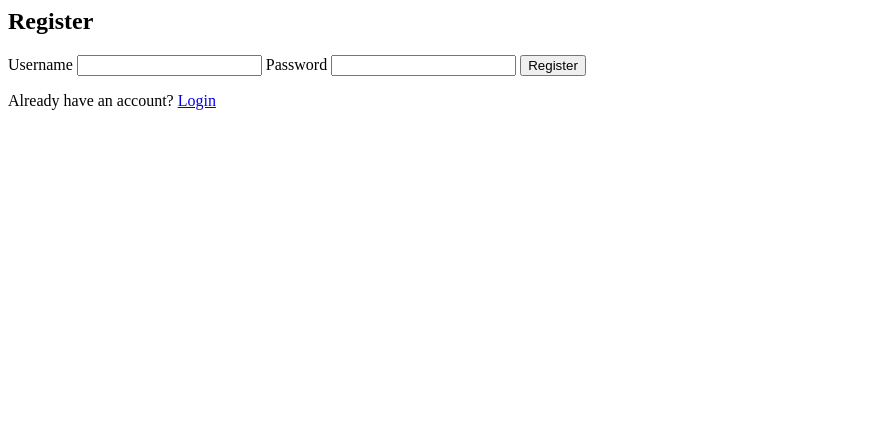
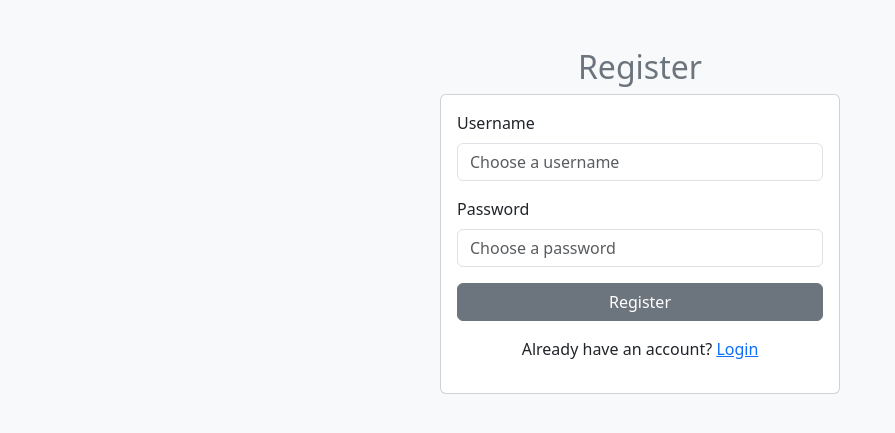
Before and after one commit to Desticius/Weather-App, a Flask app: page /register in a window 1280 px wide. Shown: the top 433 px of the page, without its empty margins (0-895 px from the left). Run offline with Flask 3, Linux system fonts and the light colour scheme.

Commit message:
Updated login and register pages with Bootstrap styling

```diff
--- a/templates/register.html
+++ b/templates/register.html
@@ -1,9 +1,33 @@
-<h2>Register</h2>
-<form method="POST">
-    <label>Username</label>
-    <input type="text" name="username" required>
-    <label>Password</label>
-    <input type="password" name="password" required>
-    <button type="submit">Register</button>
-</form>
-<p>Already have an account? <a href="{{ url_for('login') }}">Login</a></p>
+<!DOCTYPE html>
+<html lang="en">
+<head>
+    <meta charset="UTF-8">
+    <meta name="viewport" content="width=device-width, initial-scale=1.0">
+    <title>Register</title>
+    <!-- Bootstrap CSS -->
+    <link href="https://cdn.jsdelivr.net/npm/bootstrap@5.3.0-alpha3/dist/css/bootstrap.min.css" rel="stylesheet">
+</head>
+<body class="bg-light">
+    <div class="container mt-5">
+        <h2 class="text-center text-secondary">Register</h2>
+        <div class="card mx-auto" style="max-width: 400px;">
+            <div class="card-body">
+                <form method="POST">
+                    <div class="mb-3">
+                        <label for="username" class="form-label">Username</label>
+                        <input type="text" name="username" class="form-control" id="username" placeholder="Choose a username" required>
+                    </div>
+                    <div class="mb-3">
+                        <label for="password" class="form-label">Password</label>
+                        <input type="password" name="password" class="form-control" id="password" placeholder="Choose a password" required>
+                    </div>
+                    <button type="submit" class="btn btn-secondary w-100">Register</button>
+                </form>
+                <p class="mt-3 text-center">Already have an account? <a href="{{ url_for('login') }}">Login</a></p>
+            </div>
+        </div>
+    </div>
+    <!-- Bootstrap JS -->
+    <script src="https://cdn.jsdelivr.net/npm/bootstrap@5.3.0-alpha3/dist/js/bootstrap.bundle.min.js"></script>
+</body>
+</html>
```
Also changed, not shown: templates/login.html (+33 -9 lines).
